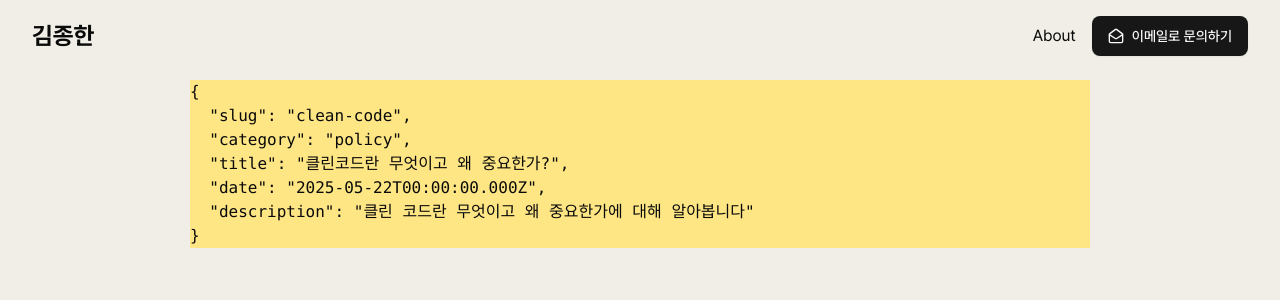
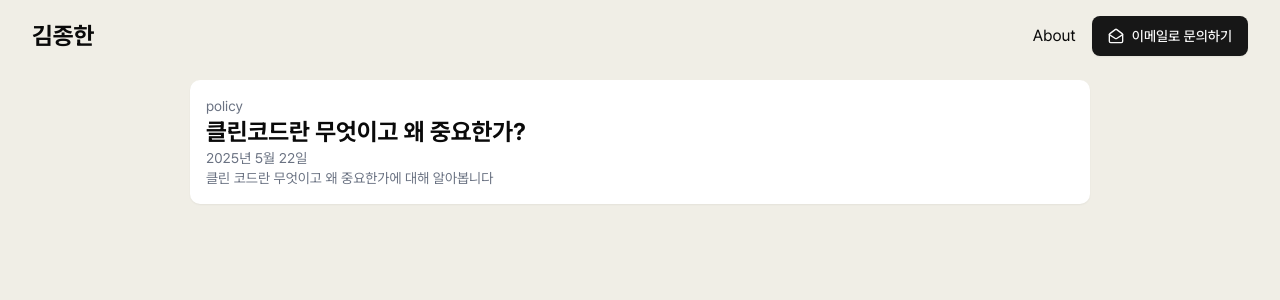
Before and after one commit to jong-k/public-home, a Next.js app: page / in a window 1280 px wide. Shown: the top 300 px of the page. Built offline with nearby package versions, Linux system fonts and the light colour scheme.

Commit message:
feat: PostCard 기초 디자인 완성

```diff
--- a/src/app/components/PostCard.tsx
+++ b/src/app/components/PostCard.tsx
@@ -1,3 +1,32 @@
-export default function PostCard() {
-  return <div className="">PostCard</div>;
+import { cn } from "@/lib/utils";
+import type { PostMetadata } from "@/types/post";
+
+export default function PostCard({ category, title, date, description }: PostMetadata) {
+  return (
+    <div
+      className={cn(
+        "w-full",
+        "bg-white",
+        "p-4",
+        "rounded-lg",
+        "shadow-xs",
+        "hover:translate-y-[-4px]",
+        "hover:shadow-md",
+        "transition-all",
+        "duration-250",
+        "cursor-pointer",
+      )}
+    >
+      <p className={cn("text-sm", "text-gray-500")}>{category}</p>
+      <h2 className={cn("text-2xl", "font-bold")}>{title}</h2>
+      <p className={cn("text-sm", "text-gray-500")}>
+        {date.toLocaleDateString("ko-KR", {
+          year: "numeric",
+          month: "long",
+          day: "numeric",
+        })}
+      </p>
+      <p className={cn("text-sm", "text-gray-500")}>{description}</p>
+    </div>
+  );
 }
--- a/src/app/page.tsx
+++ b/src/app/page.tsx
@@ -1,10 +1,11 @@
+import Link from "next/link";
 import PageWrapper from "@/components/common/PageWrapper";
-// import PostCard from "./components/PostCard";
 import { readdir, readFile } from "fs/promises";
 import path from "path";
 import matter from "gray-matter";
 import { cn } from "@/lib/utils";
 import type { PostMetadata } from "@/types/post";
+import PostCard from "./components/PostCard";
 
 export default async function Home() {
   const slugs = await readdir(path.join(process.cwd(), "src/contents"));
@@ -20,9 +21,9 @@ export default async function Home() {
   return (
     <PageWrapper className={cn("max-w-page", "mx-auto")}>
       {postMetadatas.map((post) => (
-        <pre className="bg-amber-200" key={post.title}>
-          {JSON.stringify(post, null, 2)}
-        </pre>
+        <Link href={`/posts/${post.slug}`} key={post.slug}>
+          <PostCard {...post} />
+        </Link>
       ))}
     </PageWrapper>
   );
```
